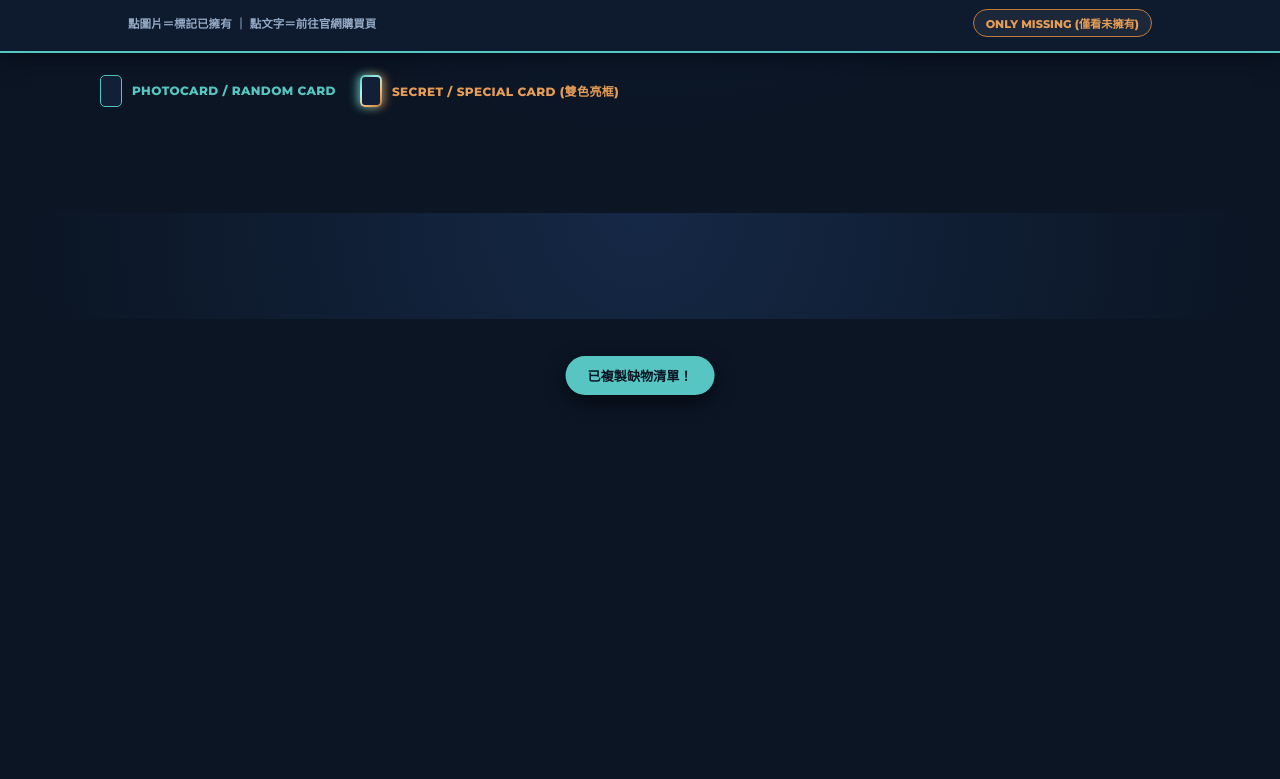
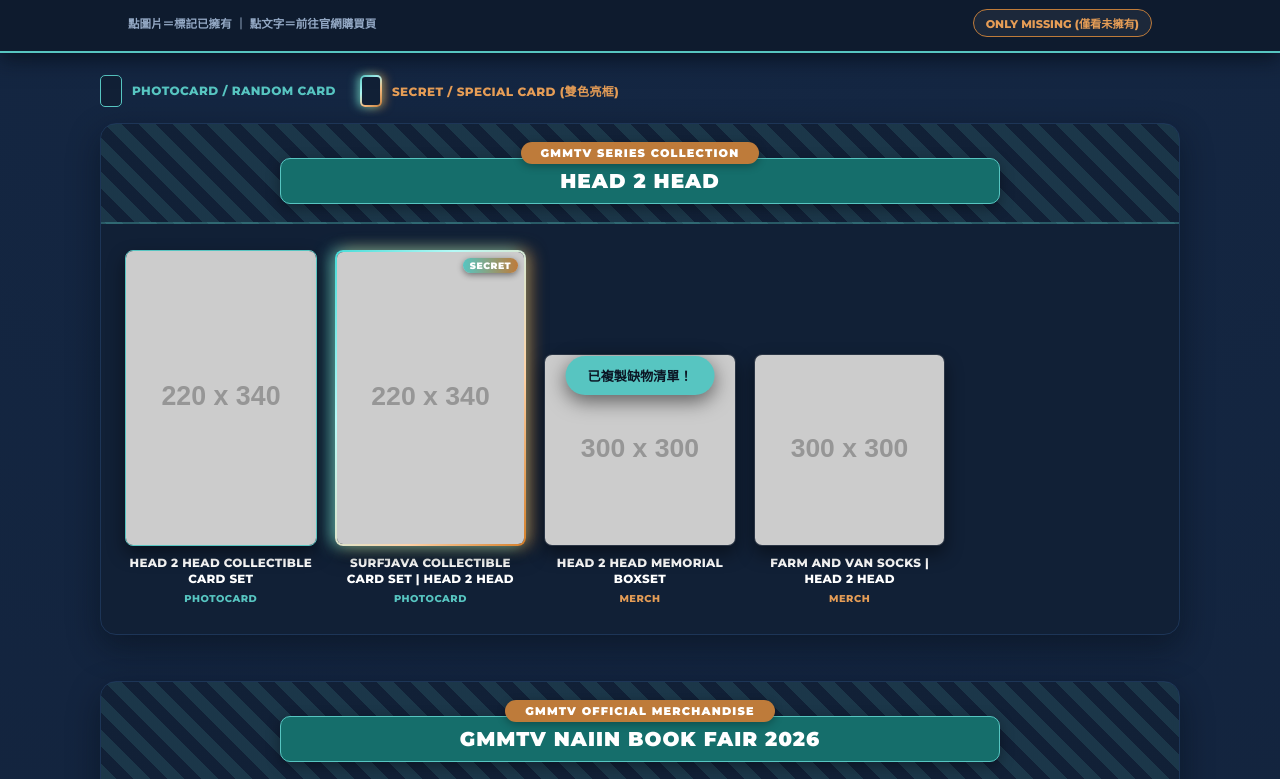
Before and after one commit to sohjiknmete100718/SurfJava, a plain HTML site: page index.html in a window 1280 px wide. Shown: the part 481-1260 px from the top of the page. Before the commit the page ends 800 px from the top, so only its background shows below. Drawn offline with Linux system fonts and the light colour scheme; placeholder pictures from the web are drawn by us.

Commit message:
Update index.html

```diff
--- a/index.html
+++ b/index.html
@@ -257,7 +257,7 @@
       cursor: pointer;
     }
 
-    /* 4. 內容容器與圖例說明 (已移除尺寸文字) */
+    /* 4. 內容容器與圖例說明 */
     .container {
       max-width: 1120px;
       margin: 0 auto;
@@ -384,7 +384,6 @@
       transform: translateY(-4px);
     }
 
-    /* 圖片區：點擊切換「已擁有」 */
     .img-wrapper {
       position: relative;
       width: 100%;
@@ -398,9 +397,8 @@
       transition: box-shadow 0.2s ease, border-color 0.2s ease;
     }
 
-    /* 周邊與扭蛋使用 1:1 正方形比例 */
     .showcase-item.is-square .img-wrapper {
-      aspect-ratio: 1 / 1;
+      aspect-ratio: 1 / 1; /* 周邊與扭蛋 1:1 比例 */
     }
 
     .showcase-item.type-random .img-wrapper {
@@ -449,7 +447,6 @@
       z-index: 1;
     }
 
-    /* 文字區：支援官方購買連結 */
     .showcase-title {
       margin-top: 10px;
       font-size: 0.74rem;
@@ -481,7 +478,6 @@
       color: var(--surf-teal);
     }
 
-    /* 分類標籤配色 */
     .showcase-type {
       margin-top: 4px;
       font-size: 0.62rem;
@@ -620,15 +616,6 @@
   <div class="toast" id="toast">已複製缺物清單！</div>
 
   <script>
-    /**
-     * =================================================================
-     * SURFJAVAREXXA 完整 15 大系列資料庫
-     * category: 'PHOTOCARD' | 'POSTCARD' | 'GASHA' | 'MERCH'
-     * type:     'random' (薄荷藍綠框) | 'secret' (雙邊亮框特效) | 'normal' (一般展示)
-     * img:      圖片路徑 (例如 "./images/26-h2h-card-01.jpg")
-     * url:      官網購買頁面連結 (留空 "" 則顯示純文字，填入網址則變成可點擊連結)
-     * =================================================================
-     */
     const ARCHIVE_DATA = [
       {
         eventId: "evt-head-2-head",
@@ -677,12 +664,12 @@
         subLabel: "SURFJAVAREXXA COLLECTION",
         eventTitle: "SURFJAVA 1ST FAN MEETING IN THAILAND",
         items: [
-          { id: "img: "./images/26-fm1-merch-doll.webp", title: "REXXA DOLL KEYCHAIN", category: "MERCH", type: "normal", img: "https://placehold.co/300x300/162b47/f4f7fb?text=REXXA+DOLL+KEYCHAIN", url: "" },
+          { id: "fm1th-doll", title: "REXXA DOLL KEYCHAIN", category: "MERCH", type: "normal", img: "./images/26-fm1-merch-doll.webp", url: "" },
           { id: "fm1th-rc", title: "COLLECTIBLE RANDOM CARD", category: "PHOTOCARD", type: "random", img: "https://placehold.co/220x340/132842/57c5c1?text=FM+RANDOM+CARD", url: "" },
-          { id: img: "./images/26-fm1-merch-tshirt.webp", title: "REXXA OFFICIAL T-SHIRT", category: "MERCH", type: "normal", img: "https://placehold.co/300x300/162b47/f4f7fb?text=REXXA+T-SHIRT", url: "" },
-          { id: img: "./images/26-fm1-merch-cardholder.webp", title: "REXXA CHARACTER CARD HOLDER WITH PHOTOCARD", category: "MERCH", type: "normal", img: "https://placehold.co/300x300/162b47/f4f7fb?text=REXXA+CARD+HOLDER", url: "" },
+          { id: "fm1th-tshirt", title: "REXXA OFFICIAL T-SHIRT", category: "MERCH", type: "normal", img: "./images/26-fm1-merch-tshirt.webp", url: "" },
+          { id: "fm1th-holder", title: "REXXA CHARACTER CARD HOLDER WITH PHOTOCARD", category: "MERCH", type: "normal", img: "./images/26-fm1-merch-cardholder.webp", url: "" },
           { id: "fm1th-miniphoto", title: "MINI PHOTO SET", category: "PHOTOCARD", type: "normal", img: "https://placehold.co/220x340/162b47/f4f7fb?text=MINI+PHOTO+SET", url: "" },
-          { id: img: "./images/26-fm1-merch-rubbergriptok.webp", title: "REXXA RUBBER GRIPTOK", category: "MERCH", type: "normal", img: "https://placehold.co/300x300/162b47/f4f7fb?text=REXXA+GRIPTOK", url: "" },
+          { id: "fm1th-griptok", title: "REXXA RUBBER GRIPTOK", category: "MERCH", type: "normal", img: "./images/26-fm1-merch-rubbergriptok.webp", url: "" },
           { id: "fm1th-gasha", title: "GASHA - PHOTOCARD WITH RUBBER FRAME CARD KEYCHAIN & POSTCARD", category: "GASHA", type: "normal", img: "https://placehold.co/300x300/162b47/f2b06d?text=GASHA+RUBBER+FRAME", url: "" }
         ]
       },
@@ -951,7 +938,6 @@
             ? `<span class="secret-badge">SECRET</span>`
             : "";
 
-          // 有填寫 url 時，文字變成點擊可開新分頁前往官網購買頁的超連結
           const titleHtml = item.url && item.url.trim() !== ""
             ? `<a class="showcase-link" href="${item.url}" target="_blank" rel="noopener noreferrer" title="前往官方購買頁面">${item.title}</a>`
             : item.title;
```
